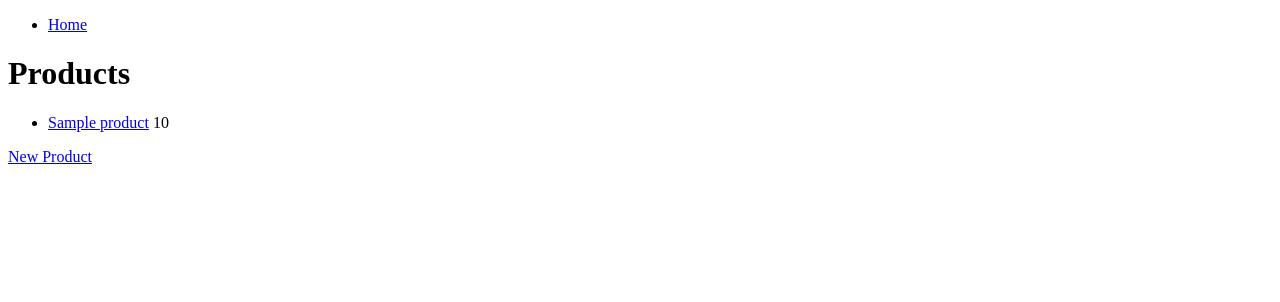
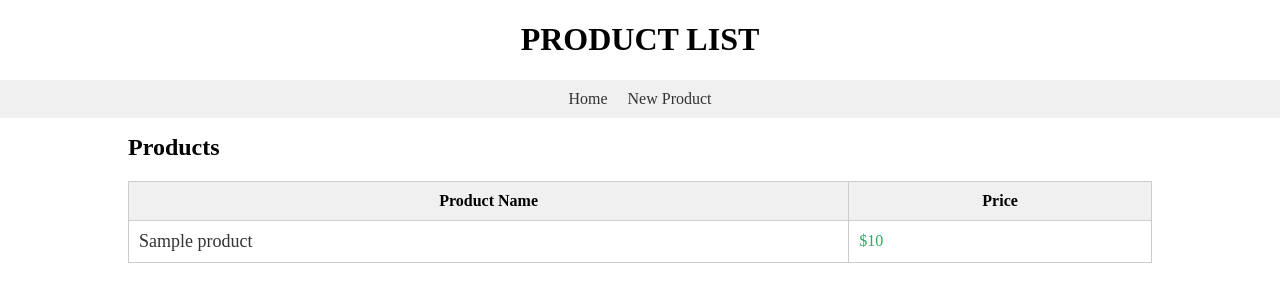
Before and after one commit to raju-metgiri/crud_app, a Django app: template products/templates/product_list.html in a window 1280 px wide. Shown: the top 302 px of the page. Run offline with Django 4.2, Linux system fonts and the light colour scheme; the template is opened without the code that fills it: most values are stand-ins (such as "Sample title", 1, 10 or a date in 2020).

Commit message:
beautifying html pages

```diff
--- a/products/templates/product_list.html
+++ b/products/templates/product_list.html
@@ -1,15 +1,31 @@
-{% extends "base.html" %}
+
 
 {% block content %}
-  <h1>Products</h1>
-  <ul>
+  <h1 class="product-list-heading">PRODUCT LIST</h1>
+  <div class="navigation">
+    <a class="nav-item" href="{% url 'product_list' %}">Home</a>
+    <a class="nav-item" href="{% url 'product_new' %}">New Product</a>
+  </div>
+  <div class="products-container">
+    <h1 class="product-heading">Products</h1>
+    <table class="product-table">
+      <thead>
+        <tr>
+          <th>Product Name</th>
+          <th>Price</th>
+        </tr>
+      </thead>
+      <tbody>
         {% for product in products %}
-        <li>
-            <a href="{% url 'product_detail' pk=product.pk %}">{{ product.name }}</a>
-            <span>{{ product.price }}</span>
-        </li>
+          <tr class="product-item">
+            <td class="product-name"><a class="product-link" href="{% url 'product_detail' pk=product.pk %}">{{ product.name }}</a></td>
+            <td class="product-price">${{ product.price }}</td>
+          </tr>
         {% endfor %}
-</ul>
+      </tbody>
+    </table>
+  </div>
+
     {% if products.has_other_pages %}
       <div class="pagination">
         <span class="step-links">
@@ -29,6 +45,142 @@
         </span>
       </div>
     {% endif %}
+  </div>
 
-  <a href="{% url 'product_new' %}">New Product</a>
+
+
+  <style>
+    /* Sample CSS for product list page */
+
+    body {
+        display: flex;
+        flex-direction: column;
+        align-items: center;
+        min-height: 100vh;
+        margin: 0;
+      }
+
+    .product-list-heading {
+        text-align: center;
+      }
+
+      .navigation {
+        display: flex;
+        justify-content: center;
+        width: 100%;
+        background-color: #f0f0f0;
+        padding: 10px;
+      }
+
+      .nav-item {
+        text-decoration: none;
+        color: #333;
+        margin-right: 20px; /* Adjust spacing between nav items */
+      }
+
+      .nav-item:last-child {
+        margin-right: 0; /* Remove margin for the last nav item */
+      }
+
+      .nav-item:hover {
+        color: #555;
+      }
+
+    .products-container {
+      width: 80%;
+      margin: 0 auto;
+    }
+
+    .product-heading {
+      font-size: 24px;
+      margin-bottom: 20px;
+    }
+
+    .product-list {
+      list-style-type: none;
+      padding: 0;
+    }
+
+    .product-item {
+      border: 1px solid #ccc;
+      padding: 10px;
+      margin-bottom: 10px;
+    }
+
+    .product-item:hover {
+      background-color: #f9f9f9;
+    }
+
+    /* Sample CSS for table-like layout */
+.product-table {
+  width: 100%;
+  border-collapse: collapse;
+  margin-top: 20px; /* Adjust spacing between the heading and the table */
+}
+
+.product-table th, .product-table td {
+  border: 1px solid #ccc;
+  padding: 10px;
+}
+
+.product-table th {
+  background-color: #f0f0f0;
+}
+
+.product-table .product-link {
+  text-decoration: none;
+  color: #333;
+}
+
+.product-table .product-link:hover {
+  color: #555;
+}
+
+
+    .product-info {
+      display: flex;
+      flex-direction: column;
+    }
+
+    .product-name {
+      font-size: 18px;
+    }
+
+    .product-price {
+      font-size: 16px;
+      color: #27ae60;
+    }
+
+    .pagination {
+      margin-top: 20px;
+    }
+
+    .step-links a {
+      margin-right: 10px;
+    }
+
+    .new-product-link {
+      display: block;
+      margin-top: 20px;
+      font-size: 18px;
+      text-align: center;
+      text-decoration: none;
+      color: #3498db;
+    }
+
+    .new-product-link:hover {
+      color: #2980b9;
+    }
+
+    .product-details {
+        display: flex;
+        justify-content: space-between;
+      }
+
+      .product-name,
+      .product-price {
+        flex: 1;
+      }
+
+  </style>
 {% endblock %}
```
Also changed, not shown: products/templates/product_edit.html (+72 -2 lines). Lines whose indentation alone changed are shown as unchanged.
